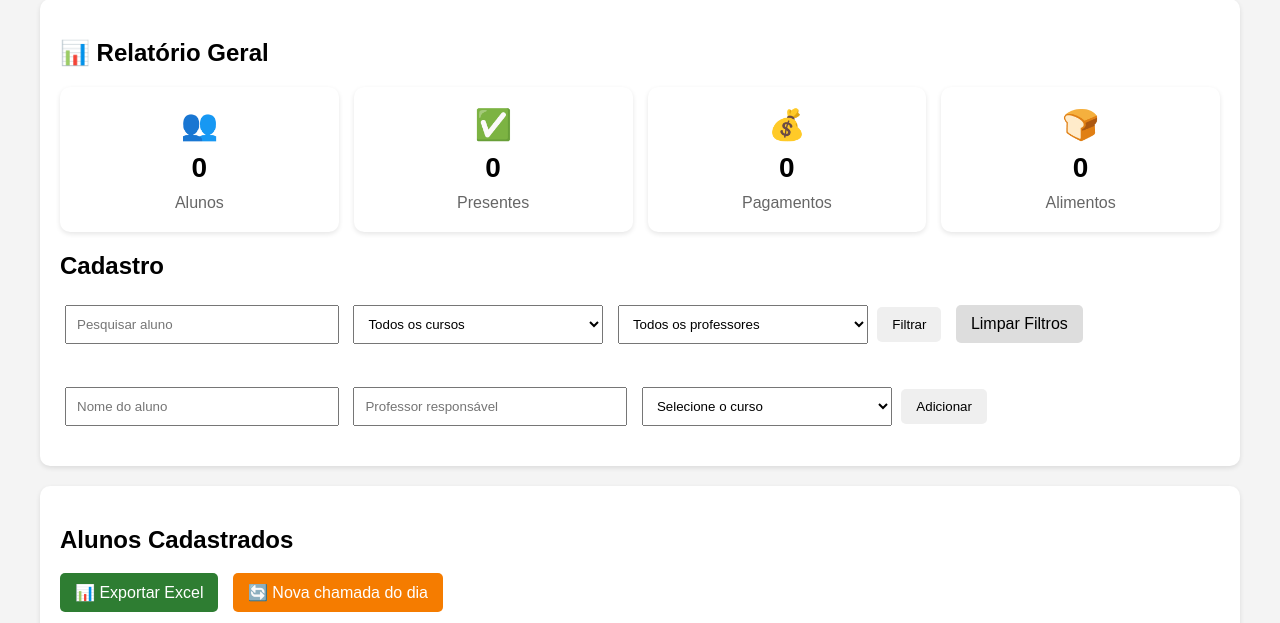
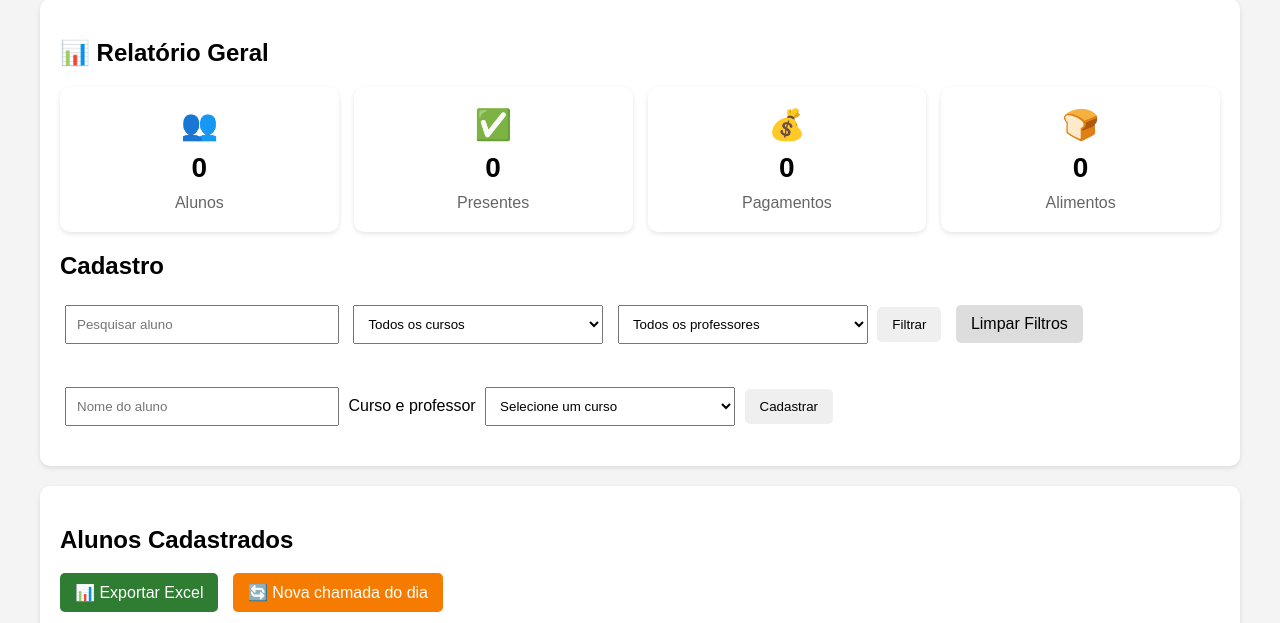
Before and after one commit to MariCampos1/sistema-controle-curso, a Flask app: page / in a window 1280 px wide. Shown: the part 82-705 px from the top of the page. Run offline with Flask 3, Linux system fonts and the light colour scheme; some libraries are stand-ins or nearby versions.

Commit message:
Vincula curos aos professores

```diff
--- a/app.py
+++ b/app.py
@@ -68,6 +68,29 @@
         cascade="all, delete-orphan"
     )
 
+class Curso(db.Model):
+    __tablename__ = "cursos"
+
+    id = db.Column(
+        db.String(36),
+        primary_key=True,
+        default=lambda: str(uuid.uuid4())
+    )
+
+    nome = db.Column(
+        db.String(150),
+        nullable=False
+    )
+
+    professor = db.Column(
+        db.String(150),
+        nullable=False
+    )
+
+    criado_em = db.Column(
+        db.DateTime(timezone=True),
+        server_default=db.func.now()
+    )
 
 # --------------------------------------------------
 # MODELO: MATRÍCULA
@@ -169,6 +192,7 @@
         ""
     ).strip()
 
+# Cursos usados no filtro da tabela
     cursos_resultado = (
         db.session.query(Matricula.curso)
         .filter(Matricula.curso != "")
@@ -181,6 +205,13 @@
         resultado[0]
         for resultado in cursos_resultado
     ]
+
+# Cursos disponíveis para novas matrículas
+    cursos_cadastro = (
+        db.session.query(Curso)
+        .order_by(Curso.nome.asc())
+        .all()
+    )
 
     professores_resultado = (
         db.session.query(Matricula.professor)
@@ -248,6 +279,7 @@
         alunos=matriculas,
 
         cursos=cursos,
+        cursos_cadastro=cursos_cadastro,
         curso_filtro=curso_filtro,
         professores=professores,
         professor_filtro=professor_filtro,
@@ -270,18 +302,81 @@
         ""
     ).strip()
 
-    curso = request.form.get(
-        "curso",
+    curso_id = request.form.get(
+        "curso_id",
         ""
     ).strip()
 
-    professor = request.form.get(
-        "professor",
-        ""
-    ).strip()
+    if not nome or not curso_id:
+        return redirect("/")
 
-    if not nome or not curso or not professor:
-        return redirect("/")
+    curso_escolhido = db.session.get(
+        Curso,
+        curso_id
+    )
+
+    if curso_escolhido is None:
+        return "Curso não encontrado", 404
+
+    curso = curso_escolhido.nome
+    professor = curso_escolhido.professor
+
+    estudante = (
+        db.session.query(Estudante)
+        .filter(
+            func.lower(Estudante.nome)
+            == nome.lower()
+        )
+        .first()
+    )
+
+    if estudante is None:
+        estudante = Estudante(nome=nome)
+        db.session.add(estudante)
+        db.session.flush()
+
+    matricula_existente = (
+        db.session.query(Matricula)
+        .filter(
+            Matricula.estudante_id == estudante.id,
+            func.lower(Matricula.curso)
+            == curso.lower()
+        )
+        .first()
+    )
+
+    if matricula_existente:
+        return (
+            "Este aluno já está matriculado nesse curso. "
+            '<a href="/">Voltar</a>',
+            400
+        )
+
+    nova_matricula = Matricula(
+        estudante_id=estudante.id,
+        curso=curso,
+        professor=professor,
+        presente=False,
+        data_presenca="",
+        pagamento=False,
+        alimento=False
+    )
+
+    db.session.add(nova_matricula)
+
+    try:
+        db.session.commit()
+
+    except IntegrityError:
+        db.session.rollback()
+
+        return (
+            "Não foi possível criar a matrícula. "
+            '<a href="/">Voltar</a>',
+            400
+        )
+
+    return redirect("/")
 
     # Procura um estudante já cadastrado com esse nome
     estudante = (
--- a/templates/index.html
+++ b/templates/index.html
@@ -90,27 +90,19 @@
 
             <input type="text" name="nome" placeholder="Nome do aluno" required>
 
-            <input type="text" name="professor" placeholder="Professor responsável" required>
+            <label for="curso_id">Curso e professor</label>
 
-            <select name="curso" required>
+            <select id="curso_id" name="curso_id" required>
+                <option value="">Selecione um curso</option>
 
-                <option value="">Selecione o curso</option>
-
-                <option value="Audio visual">Audio visual</option>
-
-                <option value="Drone operador">Operador de Drone</option>
-
-                <option value="Drone operador">Fotografia mobile</option>
-
-                <option value="Edição de vídeo">Edição de vídeo</option>
-
-                <option value="Videomaker mobile">Videomaker mobile</option>
-
-                <option value="Basquete">Basquete</option>
-
+                {% for curso in cursos_cadastro %}
+                    <option value="{{ curso.id }}">
+                        {{ curso.nome }} — {{ curso.professor }}
+                    </option>
+                {% endfor %}
             </select>
 
-            <button type="submit">Adicionar</button>
+            <button type="submit">Cadastrar</button>
 
         </form>
 
```
Also changed, not shown: instance/cadastro_local.db.
